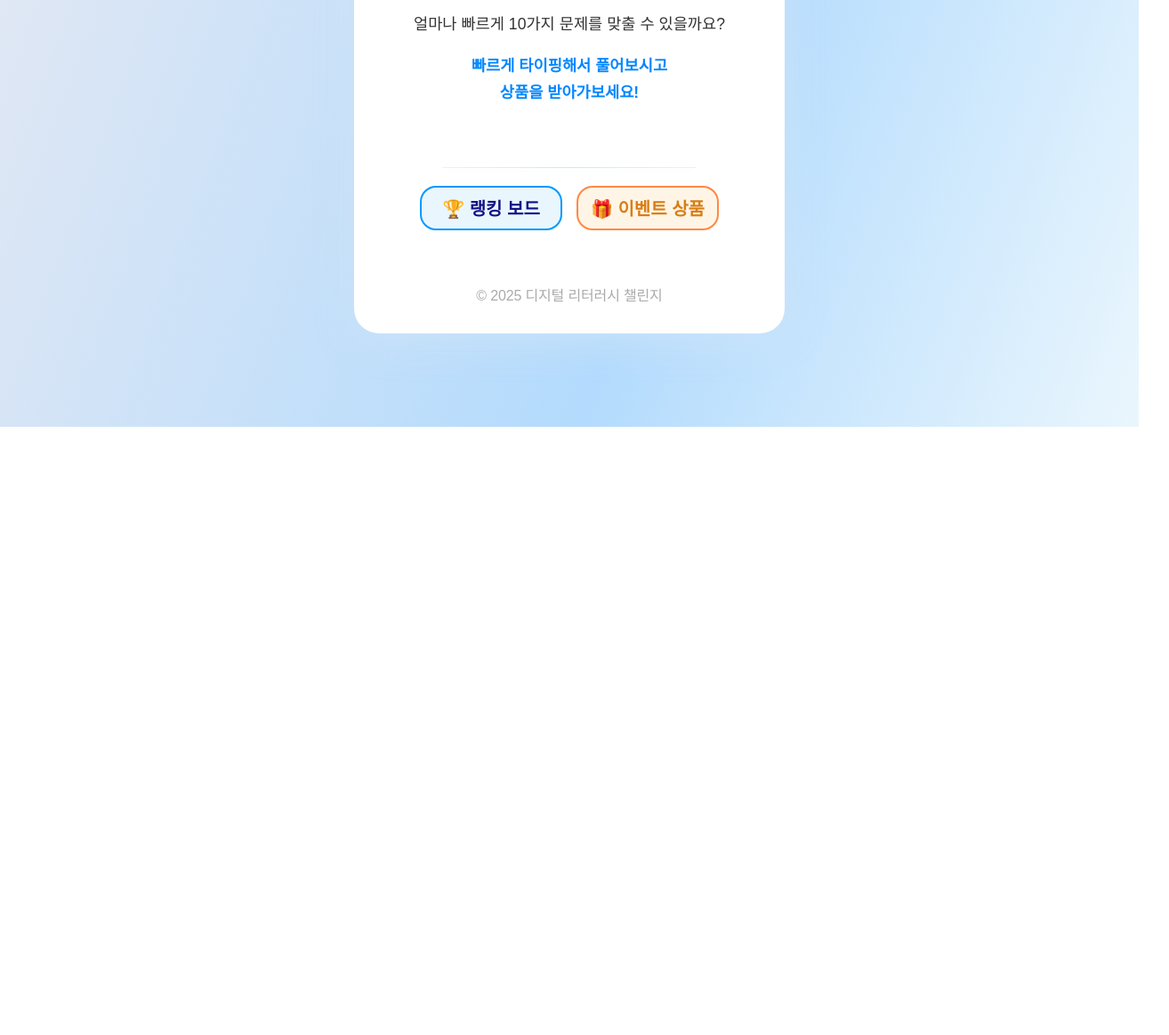
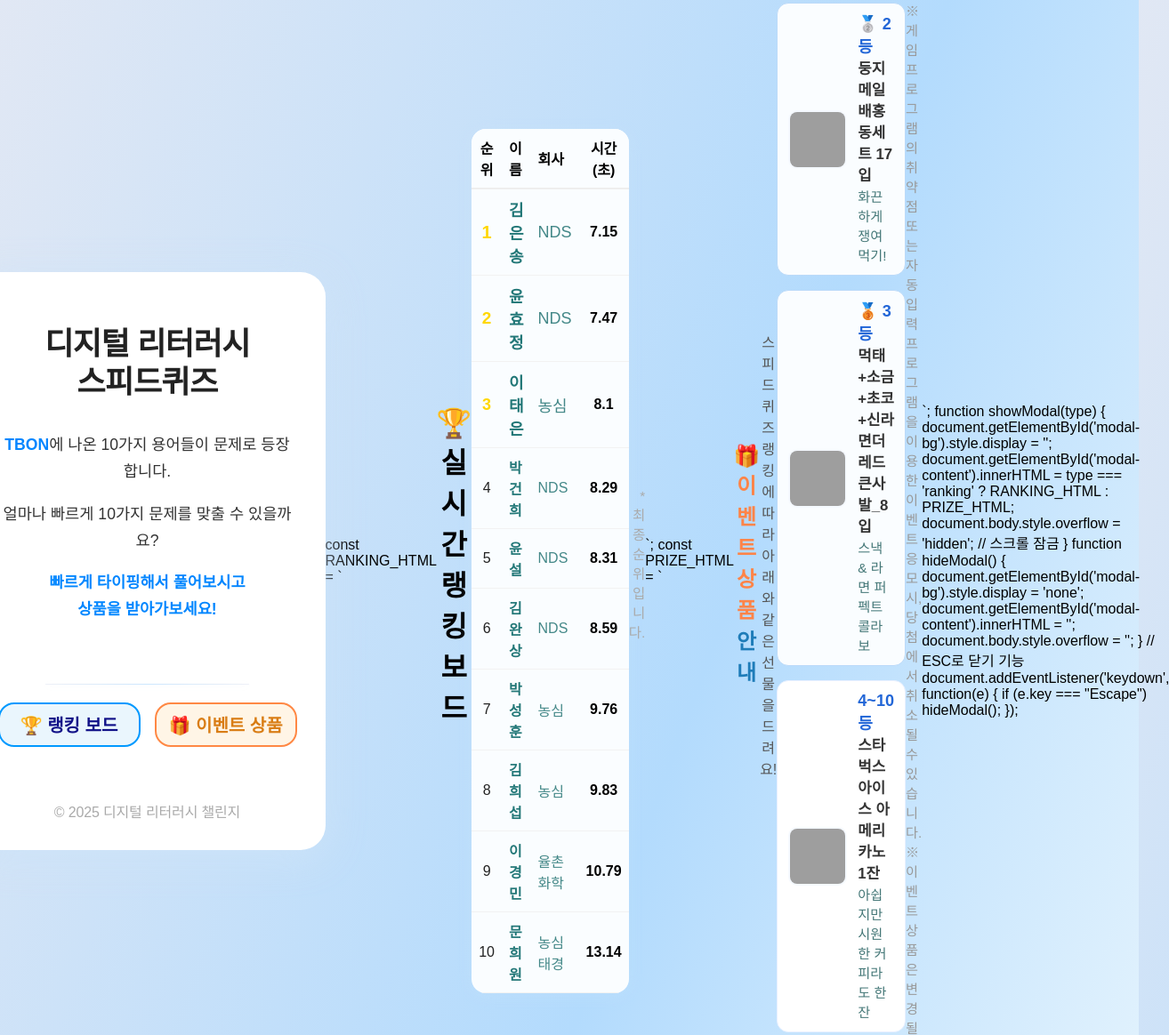
Before and after one commit to cost6885/speedresult, a plain HTML site: page index.html in a window 1280 px wide. Shown: the part 320-1484 px from the top of the page at 89% size, 1314 px wide, since content can reach past the window. Before the commit the page ends 800 px from the top, so only its background shows below. Drawn offline with Linux system fonts and the light colour scheme; grey boxes are pictures that could not be loaded.

Commit message:
Update index.html

```diff
--- a/index.html
+++ b/index.html
@@ -205,12 +205,10 @@
     </div>
   </div>
 
-  <script>
-    // 두 개의 모달 컨텐츠 미리 저장
 const RANKING_HTML = `
   <button class="modal-close" onclick="hideModal()">&times;</button>
   <h2 style="text-align:center; margin-bottom:14px; font-weight:800; font-size:2rem;">
-        🏆 실시간 랭킹 보드 (예시)
+    🏆 실시간 랭킹 보드
   </h2>
   <table class="ranking-board-table">
     <thead>
@@ -224,38 +222,69 @@
     <tbody>
       <tr>
         <td style="color:#FFD700; font-weight:700; font-size:20px;">1</td>
-            <td style="font-weight:600; color:#277; font-size:18px; text-align:left;">김지민</td>
-            <td style="color:#488; font-size:18px; text-align:left;">농심</td>
-            <td style="font-weight:700;">32.16</td>
+        <td style="font-weight:600; color:#277; font-size:18px; text-align:left;">김은송</td>
+        <td style="color:#488; font-size:18px; text-align:left;">NDS</td>
+        <td style="font-weight:700;">7.15</td>
       </tr>
       <tr>
         <td style="color:#FFD700; font-weight:700; font-size:19px;">2</td>
-            <td style="font-weight:600; color:#277; font-size:18px; text-align:left;">박선호</td>
+        <td style="font-weight:600; color:#277; font-size:18px; text-align:left;">윤효정</td>
         <td style="color:#488; font-size:18px; text-align:left;">NDS</td>
-            <td style="font-weight:700;">34.25</td>
+        <td style="font-weight:700;">7.47</td>
       </tr>
       <tr>
         <td style="color:#FFD700; font-weight:700; font-size:18px;">3</td>
-            <td style="font-weight:600; color:#277; font-size:18px; text-align:left;">이예지</td>
-            <td style="color:#488; font-size:18px; text-align:left;">NDS</td>
-            <td style="font-weight:700;">35.10</td>
+        <td style="font-weight:600; color:#277; font-size:18px; text-align:left;">이태은</td>
+        <td style="color:#488; font-size:18px; text-align:left;">농심</td>
+        <td style="font-weight:700;">8.1</td>
       </tr>
       <tr>
         <td style="color:#222;">4</td>
-            <td style="font-weight:600; color:#277; text-align:left;">최우진</td>
-            <td style="color:#488; text-align:left;">농심</td>
-            <td style="font-weight:700;">38.85</td>
+        <td style="font-weight:600; color:#277; text-align:left;">박건희</td>
+        <td style="color:#488; text-align:left;">NDS</td>
+        <td style="font-weight:700;">8.29</td>
       </tr>
       <tr>
         <td style="color:#222;">5</td>
-            <td style="font-weight:600; color:#277; text-align:left;">이하늘</td>
+        <td style="font-weight:600; color:#277; text-align:left;">윤설</td>
         <td style="color:#488; text-align:left;">NDS</td>
-            <td style="font-weight:700;">41.22</td>
+        <td style="font-weight:700;">8.31</td>
+      </tr>
+      <tr>
+        <td style="color:#222;">6</td>
+        <td style="font-weight:600; color:#277; text-align:left;">김완상</td>
+        <td style="color:#488; text-align:left;">NDS</td>
+        <td style="font-weight:700;">8.59</td>
+      </tr>
+      <tr>
+        <td style="color:#222;">7</td>
+        <td style="font-weight:600; color:#277; text-align:left;">박성훈</td>
+        <td style="color:#488; text-align:left;">농심</td>
+        <td style="font-weight:700;">9.76</td>
+      </tr>
+      <tr>
+        <td style="color:#222;">8</td>
+        <td style="font-weight:600; color:#277; text-align:left;">김희섭</td>
+        <td style="color:#488; text-align:left;">농심</td>
+        <td style="font-weight:700;">9.83</td>
+      </tr>
+      <tr>
+        <td style="color:#222;">9</td>
+        <td style="font-weight:600; color:#277; text-align:left;">이경민</td>
+        <td style="color:#488; text-align:left;">율촌화학</td>
+        <td style="font-weight:700;">10.79</td>
+      </tr>
+      <tr>
+        <td style="color:#222;">10</td>
+        <td style="font-weight:600; color:#277; text-align:left;">문희원</td>
+        <td style="color:#488; text-align:left;">농심태경</td>
+        <td style="font-weight:700;">13.14</td>
       </tr>
     </tbody>
   </table>
-      <div style="text-align:right; margin-top:8px; color:#aaa; font-size:0.97rem;">* 예시 데이터입니다.</div>
+  <div style="text-align:right; margin-top:8px; color:#aaa; font-size:0.97rem;">*최종 순위 입니다.</div>
 `;
+
 
     const PRIZE_HTML = `
       <button class="modal-close" onclick="hideModal()">&times;</button>
```
Lines whose indentation alone changed are shown as unchanged.
